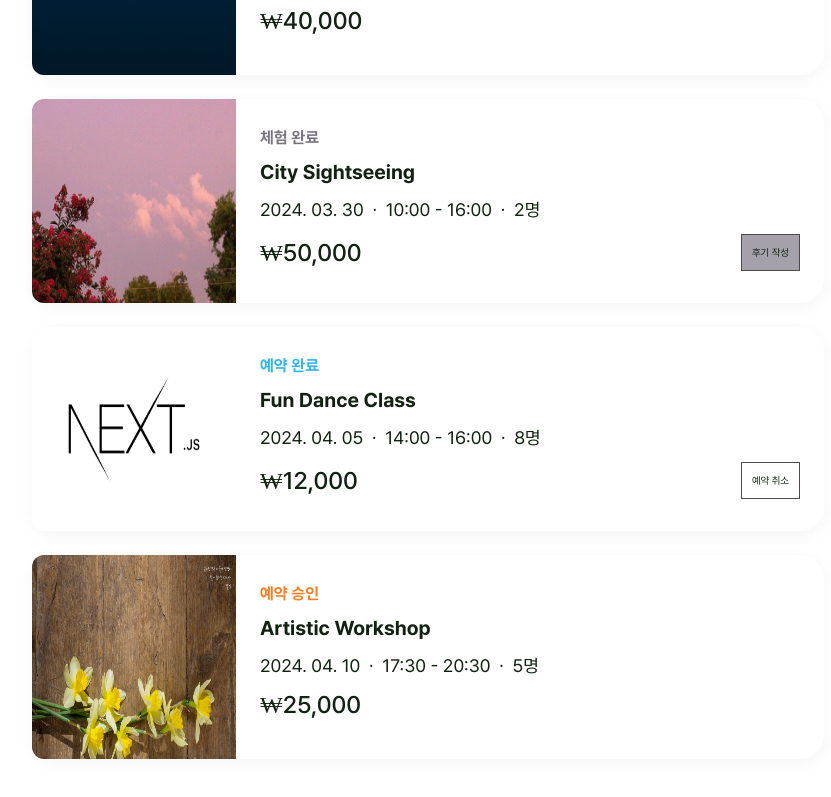
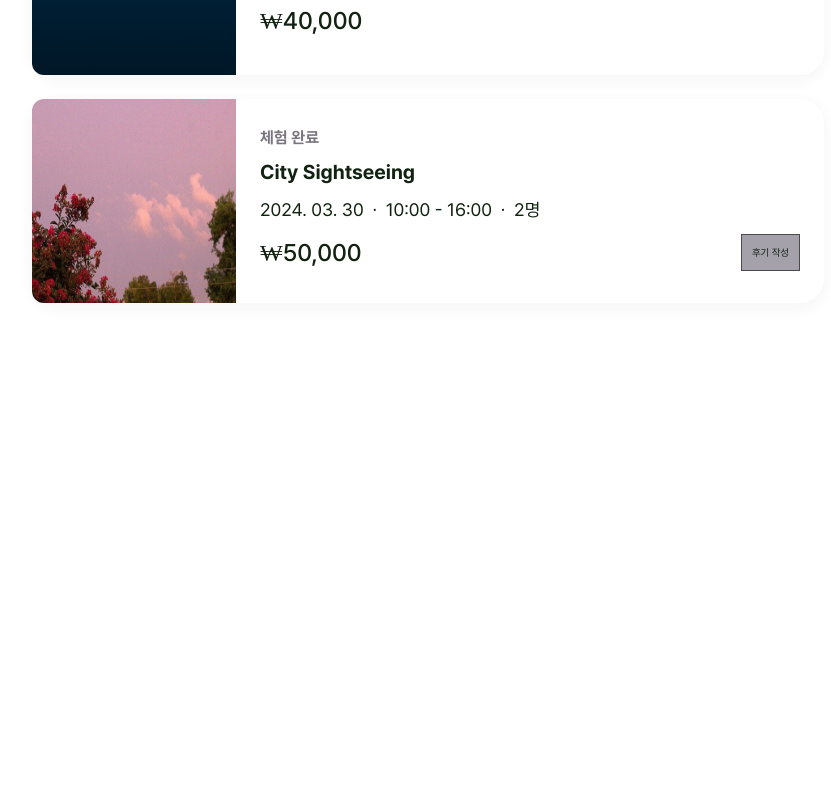
Before and after one commit to TripTripNow/TodayTrip, a Next.js app: page /mypage/reservations in a window 1280 px wide. Shown: the part 2045-2842 px from the top of the page, without its empty margins (212-1043 px from the left). After the commit the page ends 2402 px from the top, so only its background shows below. Built offline with nearby package versions, Linux system fonts and the light colour scheme.

Commit message:
Refactor : 무한 스크롤 수정 #26

```diff
--- a/src/hooks/useInfiniteScroll.ts
+++ b/src/hooks/useInfiniteScroll.ts
@@ -3,7 +3,7 @@ import { useEffect, useRef, useState } from 'react';
 const useInfiniteScroll = () => {
   // 보여지고 있는지를 나타내는 state
   const [isVisible, setIsVisible] = useState(false);
-  const myRef = useRef<HTMLParagraphElement>(null);
+  const targetRef = useRef<HTMLParagraphElement>(null);
 
   // new IntersectionObserver()로 생성한 인스턴스가 observer
   useEffect(() => {
@@ -16,10 +16,11 @@ const useInfiniteScroll = () => {
       setIsVisible(entry.isIntersecting);
     });
 
-    if (myRef.current) {
+    if (targetRef.current) {
       // 관찰할 대상 등록
-      observer.observe(myRef.current);
+      observer.observe(targetRef.current);
     }
+
     return () => {
       observer.disconnect();
     };
@@ -27,8 +28,7 @@ const useInfiniteScroll = () => {
 
   return {
     isVisible,
-    setIsVisible,
-    myRef,
+    targetRef,
   };
 };
 
--- a/src/pages/mypage/reservations/index.tsx
+++ b/src/pages/mypage/reservations/index.tsx
@@ -15,12 +15,12 @@ function Reservation() {
   ];
 
   const [selectedStatus, setSelectedStatus] = useState('all');
-  const [visibleReservations, setVisibleReservations] = useState(6);
-  const { isVisible, myRef } = useInfiniteScroll();
+  const [visibleReservations, setVisibleReservations] = useState(5);
+  const { isVisible, targetRef } = useInfiniteScroll();
 
   useEffect(() => {
     if (isVisible) {
-      setVisibleReservations((prev) => prev + 6);
+      setVisibleReservations((prev) => prev + 5);
     }
   }, [isVisible]);
 
@@ -43,7 +43,7 @@ function Reservation() {
         <div className={styles.header}>
           <h2 className={styles.h2}>예약 내역</h2>
           <select defaultValue="" onChange={(e) => setSelectedStatus(e.target.value)}>
-            <option disabled value="" hidden selected>
+            <option disabled value="" hidden>
               예약 상태
             </option>
             <option value="all">전체</option>
@@ -57,7 +57,7 @@ function Reservation() {
         {filteredReservations.map((reservation) => (
           <Card key={reservation.id} data={reservation} />
         ))}
-        <p ref={myRef}></p>
+        <div ref={targetRef}></div>
       </div>
     </div>
   );
```
